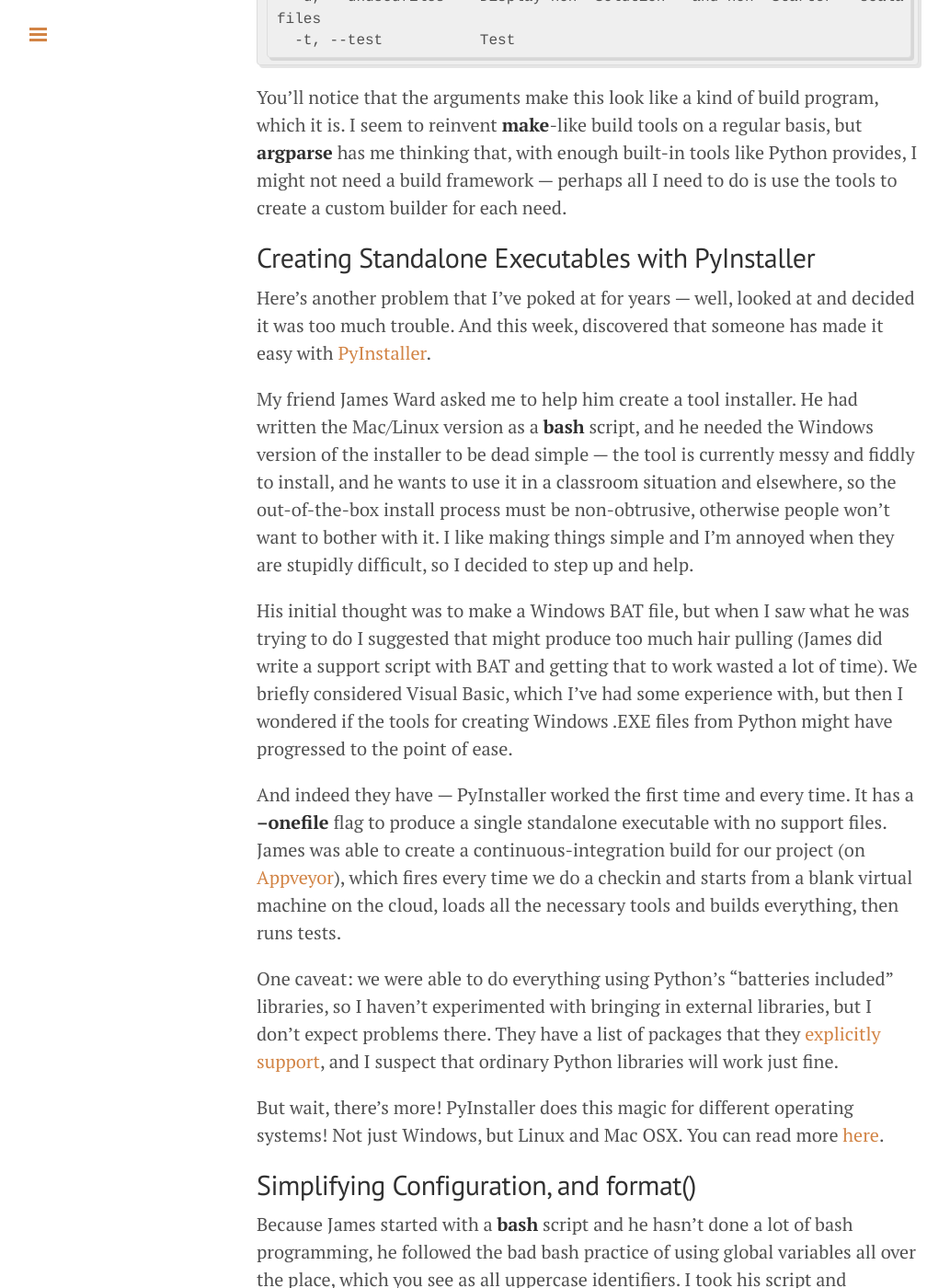
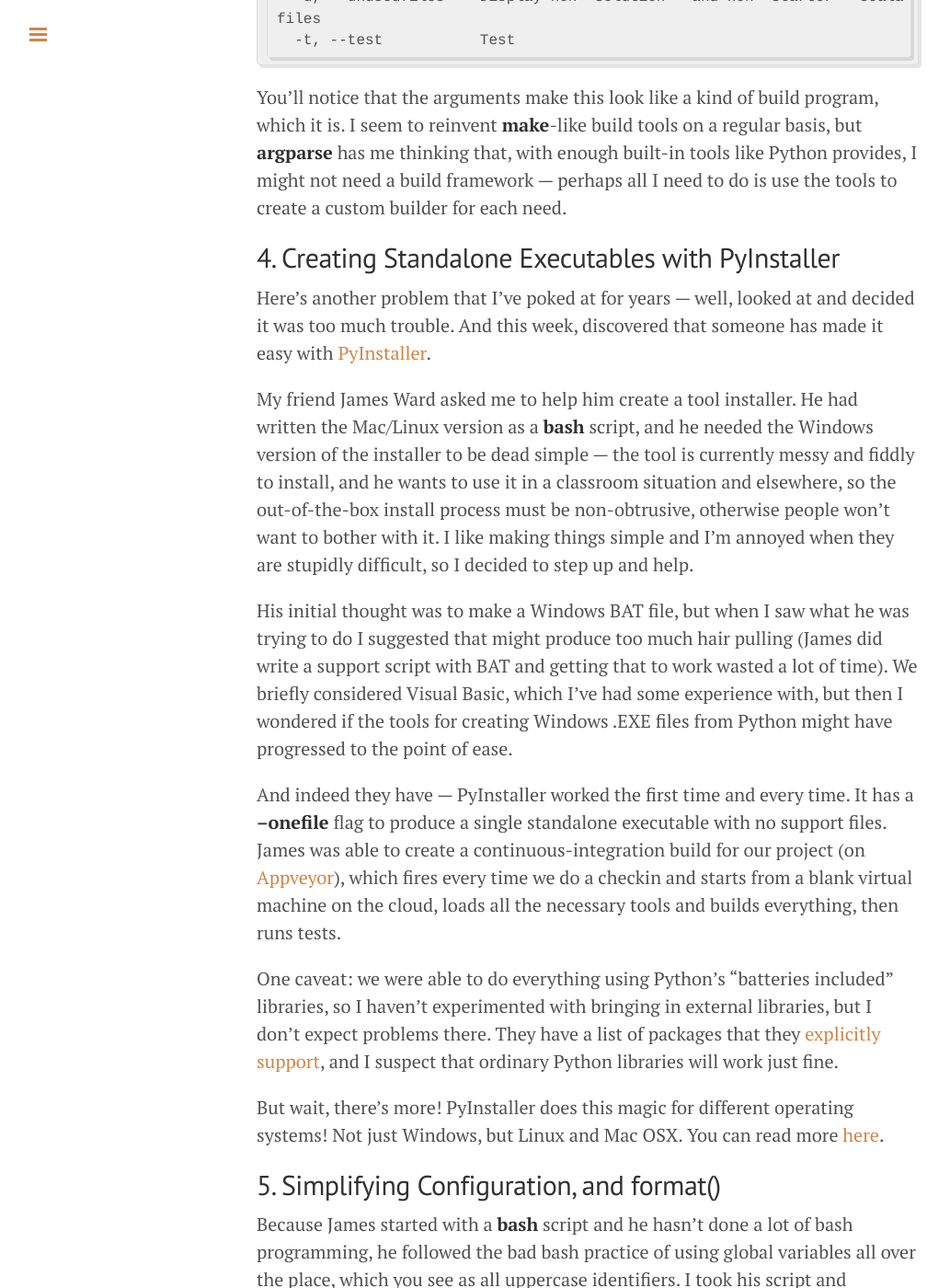
Before and after one commit to djaus2/BruceEckel.github.io, a Jekyll site: the page built from _posts/2014-12-05-a-heaping-helping-of-python-goodness.md, in a window 1280 px wide and 1400 px high, scrolled down 4021 px. Shown: the whole window at 92% size, without its empty margins (1-1034 px from the left). Built offline with Jekyll 4.4.1, drawn with Linux system fonts in a browser that asks for light colours; Markdown is read by kramdown in place of the engine named in the settings; comment, search, counter and statistics services are not loaded.

Commit message:
Missed item numbers

```diff
--- a/_posts/2014-12-05-a-heaping-helping-of-python-goodness.md
+++ b/_posts/2014-12-05-a-heaping-helping-of-python-goodness.md
@@ -116,7 +116,7 @@ optional arguments:
 
 You'll notice that the arguments make this look like a kind of build program, which it is. I seem to reinvent **make**-like build tools on a regular basis, but **argparse** has me thinking that, with enough built-in tools like Python provides, I might not need a build framework --- perhaps all I need to do is use the tools to create a custom builder for each need.
 
-## Creating Standalone Executables with PyInstaller ##
+## 4. Creating Standalone Executables with PyInstaller ##
 
 Here's another problem that I've poked at for years --- well, looked at and decided it was too much trouble. And this week, discovered that someone has made it easy with [PyInstaller](https://github.com/pyinstaller/pyinstaller/wiki).
 
@@ -130,7 +130,7 @@ One caveat: we were able to do everything using Python's "batteries included" li
 
 But wait, there's more! PyInstaller does this magic for different operating systems! Not just Windows, but Linux and Mac OSX. You can read more [here](http://pythonhosted.org/PyInstaller/#overview-what-pyinstaller-does-and-how-it-does-it).
 
-## Simplifying Configuration, and format() ##
+## 5. Simplifying Configuration, and format() ##
 
 Because James started with a **bash** script and he hasn't done a lot of bash programming, he followed the bad bash practice of using global variables all over the place, which you see as all uppercase identifiers. I took his script and translated it to Python which we then built into a Windows .EXE file.
 
```
